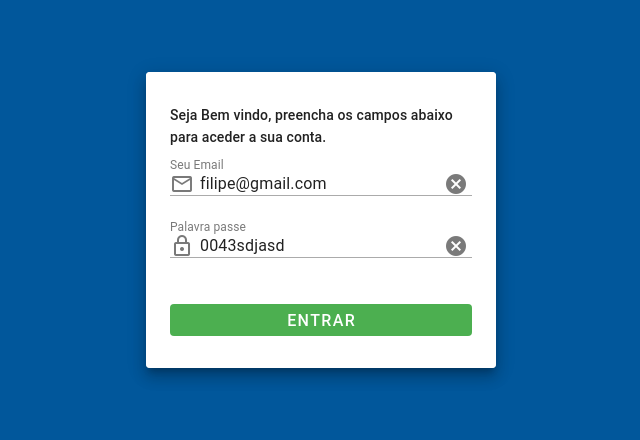
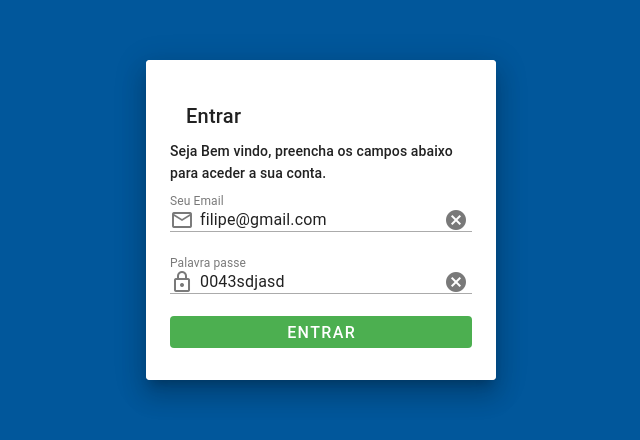
Before and after one commit to pedroavelin/tribunal, a Vue app: page / in a window 1280 px wide. Shown: the part 180-620 px from the top of the page, without its empty margins (319-959 px from the left). Built offline with nearby package versions, Linux system fonts and the light colour scheme.

Commit message:
Update LoginPage.vue
Seja Bem vindo, preencha os campos abaixo para aceder a sua conta.

```diff
--- a/src/pages/LoginPage.vue
+++ b/src/pages/LoginPage.vue
@@ -1,7 +1,8 @@
 <template>
   <v-container fluid class="d-flex justify-center align-center bg-light-blue-darken-4" style="height: 100vh;">
     <v-sheet rounded>
-      <v-card elevation="10" class="mx-auto px-6 py-8" width="350">
+      <v-card elevation="16" class="mx-auto px-6 py-8" width="350">
+        <v-card-title>Entrar</v-card-title>
         <h3 class="text-subtitle-2 mb-4">Seja Bem vindo, preencha os campos abaixo para aceder a sua conta.</h3>
         <v-form @submit.prevent="login()">
 
@@ -27,7 +28,7 @@
             density="compact"
             clearable
           ></v-text-field>
-          <br>
+
           <v-btn
             color="success"
             size="large"
@@ -38,6 +39,7 @@
           >
             Entrar
           </v-btn>
+
         </v-form>
       </v-card>
     </v-sheet>
```
